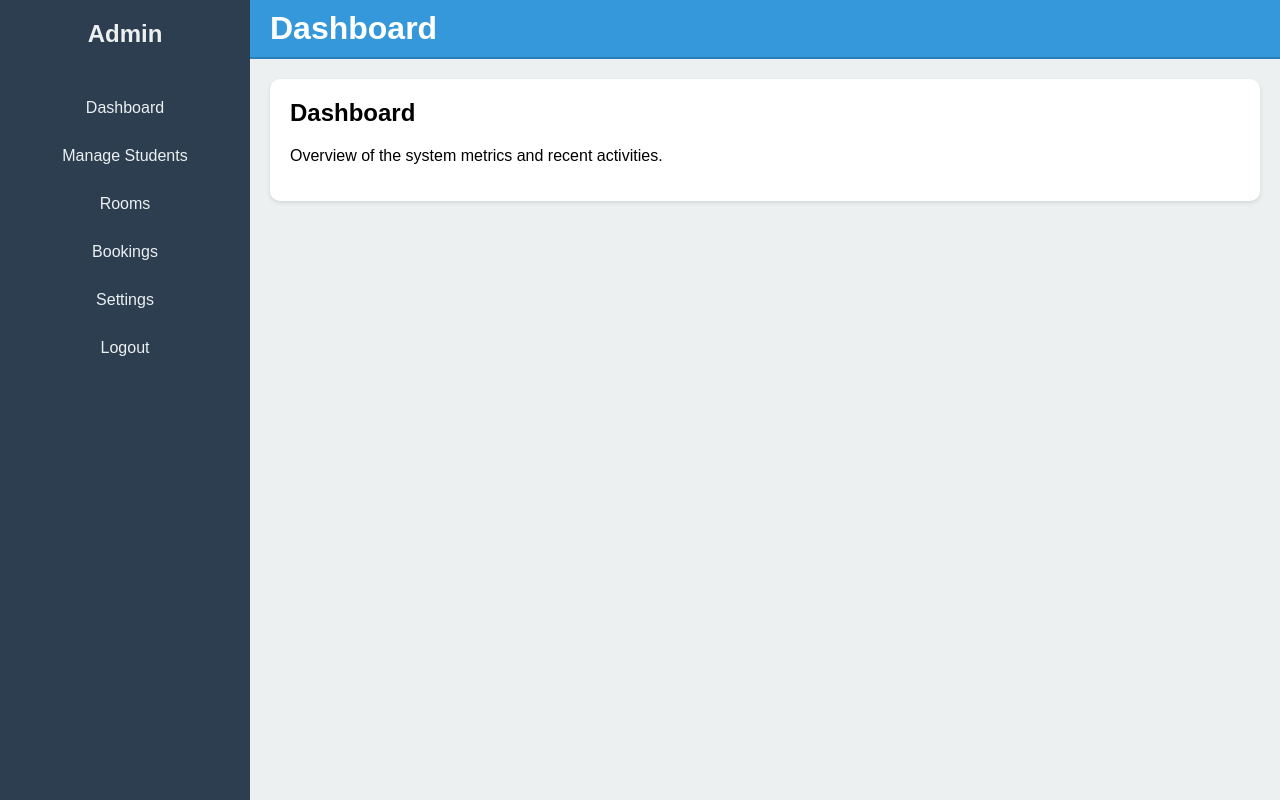
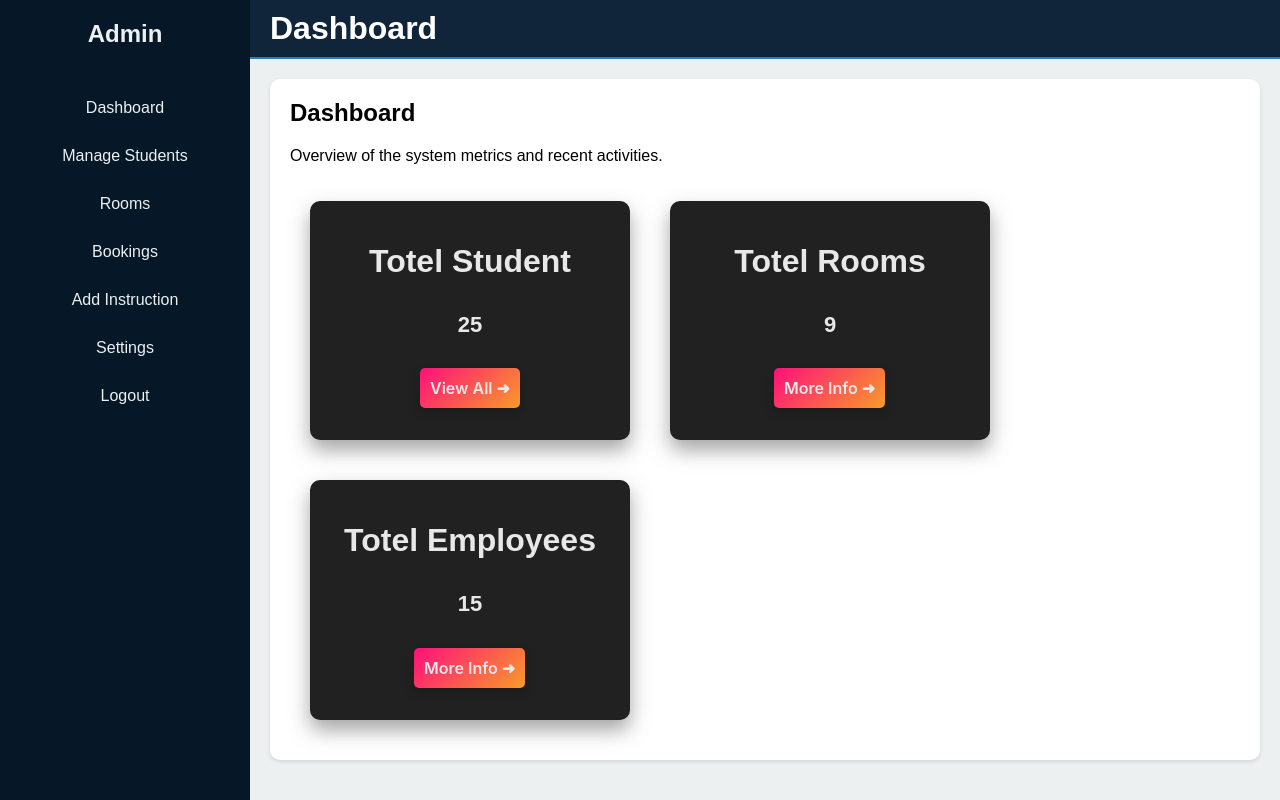
Before and after one commit to Jaychangani2005/Hostel-Management-System, a PHP site: page /Admin.html in a window 1280 px wide. Run offline with PHP 8.4, Linux system fonts and the light colour scheme.

Commit message:
new design

```diff
--- a/Admin.html
+++ b/Admin.html
@@ -1,11 +1,13 @@
 <!DOCTYPE html>
 <html lang="en">
+
 <head>
     <meta charset="UTF-8">
     <meta name="viewport" content="width=device-width, initial-scale=1.0">
     <title>Admin Dashboard</title>
     <link rel="stylesheet" href="admin.css">
 </head>
+
 <body>
     <div class="dashboard-container">
         <aside class="sidebar">
@@ -17,6 +19,8 @@
                 <li><a href="#students" onclick="showSection('students')">Manage Students</a></li>
                 <li><a href="#rooms" onclick="showSection('rooms')">Rooms</a></li>
                 <li><a href="#bookings" onclick="showSection('bookings')">Bookings</a></li>
+                <li><a href="#addInstruction" onclick="showSection('addInstruction')">Add Instruction</a></li>
+                <!-- New Menu Item -->
                 <li><a href="#settings" onclick="showSection('settings')">Settings</a></li>
                 <li><a href="#logout" onclick="showSection('logout')">Logout</a></li>
             </ul>
@@ -28,6 +32,46 @@
             <section id="dashboard" class="content-section">
                 <h2>Dashboard</h2>
                 <p>Overview of the system metrics and recent activities.</p>
+
+
+                <div class="cardalin">
+
+                    <div class="card">
+                        <div class="content-card">
+                            <p class="heading">Totel Student
+                            </p>
+                            <p class="para">
+                                25
+                            </p>
+                            <button class="btn">View All ➜</button>
+                        </div>
+                    </div>
+
+                    <div class="card">
+                        <div class="content-card">
+                            <p class="heading">Totel Rooms
+                            </p>
+                            <p class="para">
+                                9
+                            </p>
+                            <button class="btn">More Info ➜</button>
+                        </div>
+                    </div>
+
+                    <div class="card">
+                        <div class="content-card">
+                            <p class="heading">Totel Employees
+                            </p>
+                            <p class="para">
+                                15
+                            </p>
+                            <button class="btn">More Info ➜</button>
+                        </div>
+                    </div>
+
+                </div>
+
+
                 <!-- Add dashboard content here -->
             </section>
             <section id="students" class="content-section" style="display:none;">
@@ -60,7 +104,7 @@
                         <input type="text" id="studentCollege" name="studentCollege" required>
                         <label for="studentDepartment">Department:</label>
                         <input type="text" id="studentDepartment" name="studentDepartment" required>
-                        <button type="submit">Submit</button>
+                        <button type="submit"><span>Submit</span></button>
                     </form>
                 </div>
                 <div id="deleteStudentForm" class="form-container" style="display:none;">
@@ -68,7 +112,7 @@
                     <form>
                         <label for="deleteStudentId">Student ID:</label>
                         <input type="text" id="deleteStudentId" name="deleteStudentId" required>
-                        <button type="submit">Delete</button>
+                        <button type="submit"><span>Delete</span></button>
                     </form>
                 </div>
                 <div id="searchStudentForm" class="form-container" style="display:none;">
@@ -76,7 +120,7 @@
                     <form>
                         <label for="searchStudentId">Student ID:</label>
                         <input type="text" id="searchStudentId" name="searchStudentId" required>
-                        <button type="submit">Search</button>
+                        <button type="submit"><span>Search</span></button>
                     </form>
                 </div>
                 <!-- Add student management content here -->
@@ -94,7 +138,7 @@
                         <input type="number" id="capacity" name="capacity" required>
                         <label for="price">Price:</label>
                         <input type="text" id="price" name="price" required>
-                        <button type="submit">Submit</button>
+                        <button type="submit"><span>Submit</span></button>
                     </form>
                 </div>
                 <!-- Add room management content here -->
@@ -114,10 +158,36 @@
                         <input type="date" id="startDate" name="startDate" required>
                         <label for="endDate">End Date:</label>
                         <input type="date" id="endDate" name="endDate" required>
-                        <button type="submit">Submit</button>
+                        <button type="submit"><span>Submit</span></button>
                     </form>
                 </div>
                 <!-- Add booking management content here -->
+            </section>
+            <section id="addInstruction" class="content-section" style="display:none;"> <!-- New Section -->
+                <h2>Add Instruction</h2>
+                <button onclick="showForm('addRuleForm')">Add Rule</button>
+                <button onclick="showForm('addPhotoForm')">Add Photo</button>
+                <div id="addRuleForm" class="form-container" style="display:none;">
+                    <h3>Add Rule</h3>
+                    <form>
+                        <label for="ruleTitle">Rule Title:</label>
+                        <input type="text" id="ruleTitle" name="ruleTitle" required>
+                        <label for="ruleDescription">Description:</label>
+                        <textarea id="ruleDescription" name="ruleDescription" required></textarea>
+                        <button type="submit"><span>Submit</span></button>
+                    </form>
+                </div>
+                <div id="addPhotoForm" class="form-container" style="display:none;">
+                    <h3>Add Photo</h3>
+                    <form>
+                        <label for="photoTitle">Photo Title:</label>
+                        <input type="text" id="photoTitle" name="photoTitle" required>
+                        <label for="photoUpload">Upload Photo:</label>
+                        <input type="file" id="photoUpload" name="photoUpload" accept="image/*" required>
+                        <button type="submit"><span>Submit</span></button>
+                    </form>
+                </div>
+                <!-- Add instruction management content here -->
             </section>
             <section id="settings" class="content-section" style="display:none;">
                 <h2>Settings</h2>
@@ -133,4 +203,5 @@
     </div>
     <script src="admin.js"></script>
 </body>
+
 </html>
--- a/admin.css
+++ b/admin.css
@@ -17,7 +17,7 @@ body {
 
 .sidebar {
     width: 250px;
-    background-color: #2c3e50;
+    background-color: #061728;
     color: #ecf0f1;
     display: flex;
     flex-direction: column;
@@ -55,7 +55,7 @@ body {
 }
 
 .sidebar-menu a:hover {
-    background-color: #34495e;
+    background-color: #0d2a49;
 }
 
 .main-content {
@@ -65,7 +65,7 @@ body {
 }
 
 .header {
-    background-color: #3498db;
+    background-color: #102539;
     color: #fff;
     padding: 10px 20px;
     margin: -20px -20px 20px -20px;
@@ -114,7 +114,7 @@ body {
     border-radius: 5px;
 }
 
-.form-container button {
+/* .form-container button {
     padding: 10px;
     background-color: #3498db;
     color: #fff;
@@ -126,4 +126,181 @@ body {
 
 .form-container button:hover {
     background-color: #2980b9;
+} */
+
+
+
+/* From Uiverse.io by NorthFishHasNa */
+
+.form-container button {
+    display: inline-block;
+    border-radius: 4px;
+    background-color: #3d405b;
+    border: none;
+    color: #FFFFFF;
+    text-align: center;
+    font-size: 17px;
+    padding: 16px;
+    width: 250px;
+    transition: all 0.5s;
+    cursor: pointer;
+    margin: 16px 0;
 }
+
+.form-container button span {
+    cursor: pointer;
+    display: inline-block;
+    position: relative;
+    transition: 0.5s;
+}
+
+
+.form-container button span:after {
+    content: '»';
+    font-weight: 800;
+    position: absolute;
+    opacity: 0;
+    top: 0;
+    right: -15px;
+    transition: 0.5s;
+}
+
+
+.form-container button:hover span {
+    padding-right: 15px;
+}
+
+
+.form-container button:hover span:after {
+    opacity: 1;
+    right: 0;
+}
+
+.cardalin {
+    display: flex;
+    flex-wrap: wrap;
+}
+
+.card {
+    position: relative;
+    display: flex;
+    align-items: center;
+    justify-content: center;
+    width: 320px;
+    box-shadow: 0 10px 20px rgba(104, 104, 104, 0.6);
+    padding: 32px;
+    margin: 20px;
+    overflow: hidden;
+    border-radius: 10px;
+    transition: all 0.5s cubic-bezier(0.23, 1, 0.320, 1);
+    background-color: #212121;
+}
+
+.content-card {
+    display: flex;
+    flex-direction: column;
+    align-items: center;
+    /* gap: 20px; */
+    color: #e8e8e8;
+    transition: all 0.5s cubic-bezier(0.23, 1, 0.320, 1);
+}
+
+.content-card .heading {
+    font-weight: 700;
+    font-size: 32px;
+    margin: 10px 0;
+}
+
+.content-card .para {
+    line-height: 1.2;
+    font-weight: 700;
+    font-size: 22px;
+    margin-bottom: 30px;
+}
+
+.content-card .btn {
+    color: #e8e8e8;
+    text-decoration: none;
+    padding: 10px;
+    font-weight: 600;
+    border: none;
+    cursor: pointer;
+    background: linear-gradient(-45deg, #f89b29 0%, #ff0f7b 100%);
+    border-radius: 5px;
+    box-shadow: 0 5px 10px rgba(0, 0, 0, 0.2);
+}
+
+.card::before {
+    content: "";
+    position: absolute;
+    left: 0;
+    bottom: 0;
+    width: 5px;
+    height: 100%;
+    background: linear-gradient(-45deg, #f89b29 0%, #ff0f7b 100%);
+    z-index: -1;
+    transition: all 0.5s cubic-bezier(0.23, 1, 0.320, 1);
+}
+
+.card:hover::before {
+    width: 100%;
+}
+
+.card:hover {
+    box-shadow: none;
+}
+
+.content-card .btn:hover {
+    outline: 2px solid #e8e8e8;
+    background: transparent;
+    color: #e8e8e8;
+}
+
+.content-card .btn:active {
+    box-shadow: none;
+}
+
+
+/* All Button  */
+button {
+    appearance: none;
+    background-color: transparent;
+    border: 0.125em solid #1A1A1A;
+    border-radius: 0.9375em;
+    box-sizing: border-box;
+    color: #3B3B3B;
+    cursor: pointer;
+    display: inline-block;
+    font-family: Roobert, -apple-system, BlinkMacSystemFont, "Segoe UI", Helvetica, Arial, sans-serif, "Apple Color Emoji", "Segoe UI Emoji", "Segoe UI Symbol";
+    font-size: 16px;
+    font-weight: 600;
+    line-height: normal;
+    margin: 0;
+    min-height: 40px;
+    min-width: 0;
+    outline: none;
+    padding: 12px 40px;
+    text-align: center;
+    text-decoration: none;
+    transition: all 300ms cubic-bezier(.23, 1, 0.32, 1);
+    user-select: none;
+    -webkit-user-select: none;
+    touch-action: manipulation;
+    will-change: transform;
+}
+
+button:disabled {
+    pointer-events: none;
+}
+
+button:hover {
+    color: #fff;
+    background-color: #1A1A1A;
+    box-shadow: rgba(0, 0, 0, 0.55) 0 8px 15px;
+    transform: translateY(-2px);
+}
+
+button:active {
+    box-shadow: none;
+    transform: translateY(0);
+}
```
